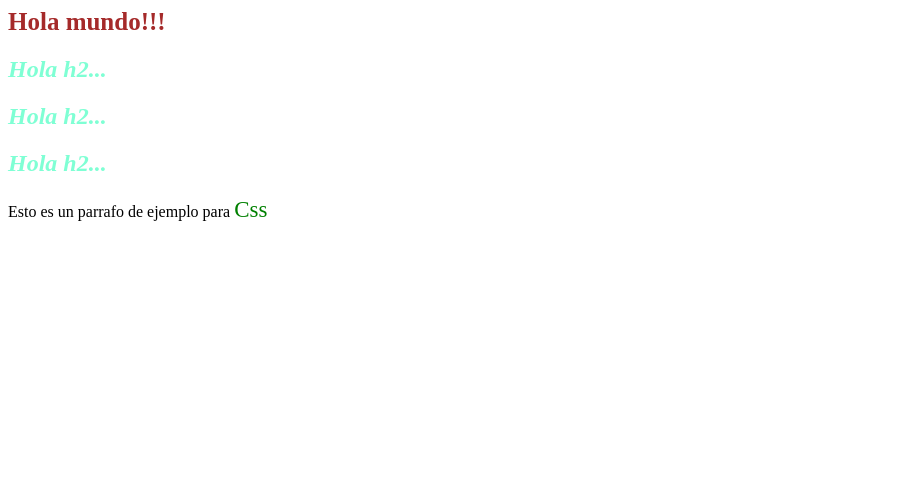
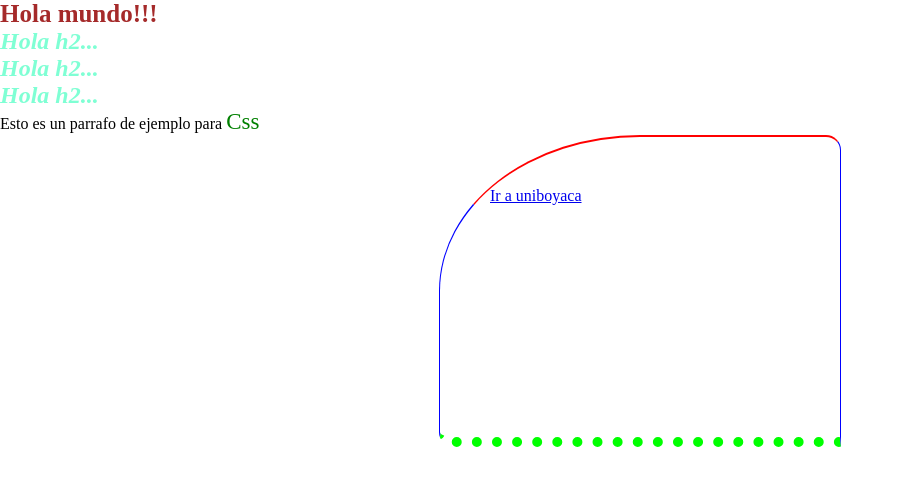
Before and after one commit to Jose05791/programacion_2025_1, a PHP site: page /ClaseCss.html in a window 1280 px wide. Shown: the top 486 px of the page, without its empty margins (0-904 px from the left). Run offline with PHP 8.4, Linux system fonts and the light colour scheme.

Commit message:
inicio de css 22 de febrero

```diff
--- a/ClaseCss.html
+++ b/ClaseCss.html
@@ -13,6 +13,7 @@
 
         }
     </style>
+    <link rel="stylesheet" href="css/inicio.css">
 </head>
 <body>
     <h1 style="color:brown; font-size: 25px;">Hola mundo!!!</h1>
@@ -22,5 +23,11 @@
     <p class = "parrafo">
         Esto es un parrafo de ejemplo para <span>Css</span>
     </p>
+    <div class="ejemplo">
+        <a href="https://www.uniboyaca.edu.co">
+            Ir a uniboyaca
+        </a>
+
+    </div>
 </body>
 </html>
--- a/css/inicio.css
+++ b/css/inicio.css
@@ -1,4 +1,30 @@
 *{
     margin: 0px;
     padding: 0px;
+    /*esto es un comentario wajaja */
 }
+
+.ejemplo{
+    border-width: 1px;
+    border-color: #000000;
+    border-style: solid;
+    border: 1px solid #0000ff;
+    border-top: 2px double #ff0000;
+    border-bottom: 10px dotted #00ff00;
+    border-radius: 15px;
+    border-bottom-right-radius: 0px;
+    border-top-left-radius: 50%;
+    width: 300px;
+    height: 200px;
+    min-width: 200px;
+    max-width: 300%;
+    margin: 16px;
+    margin: 25px 100px;
+    margin: 25px 100px 150px 200px; /* top button left y right*/
+    margin-block: 50px; /*margen de arriba y abajo*/
+    margin-block-start: 50px;
+    margin-block-end: 25px;
+    margin-inline: 100px;
+    margin: auto;
+    padding: 50px;  /*Separacion de 50 pixeles*/
+}
```
